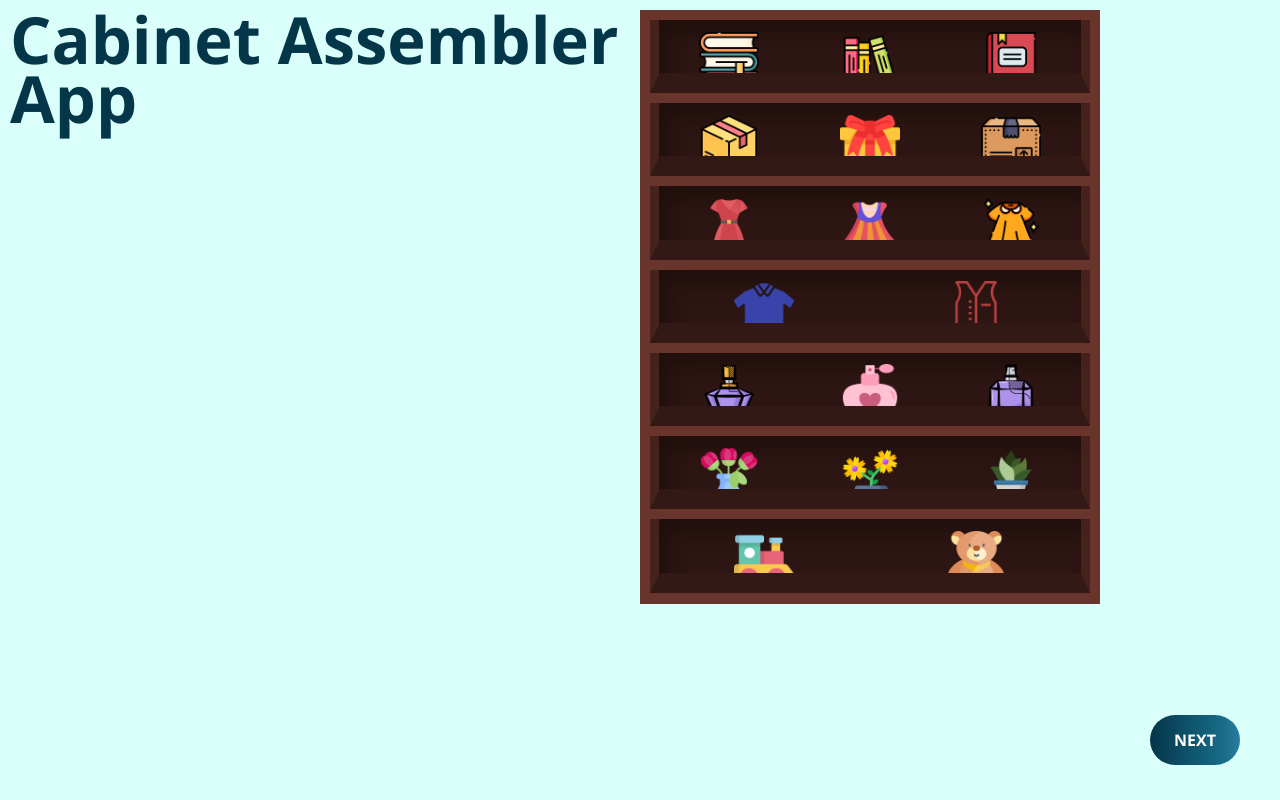
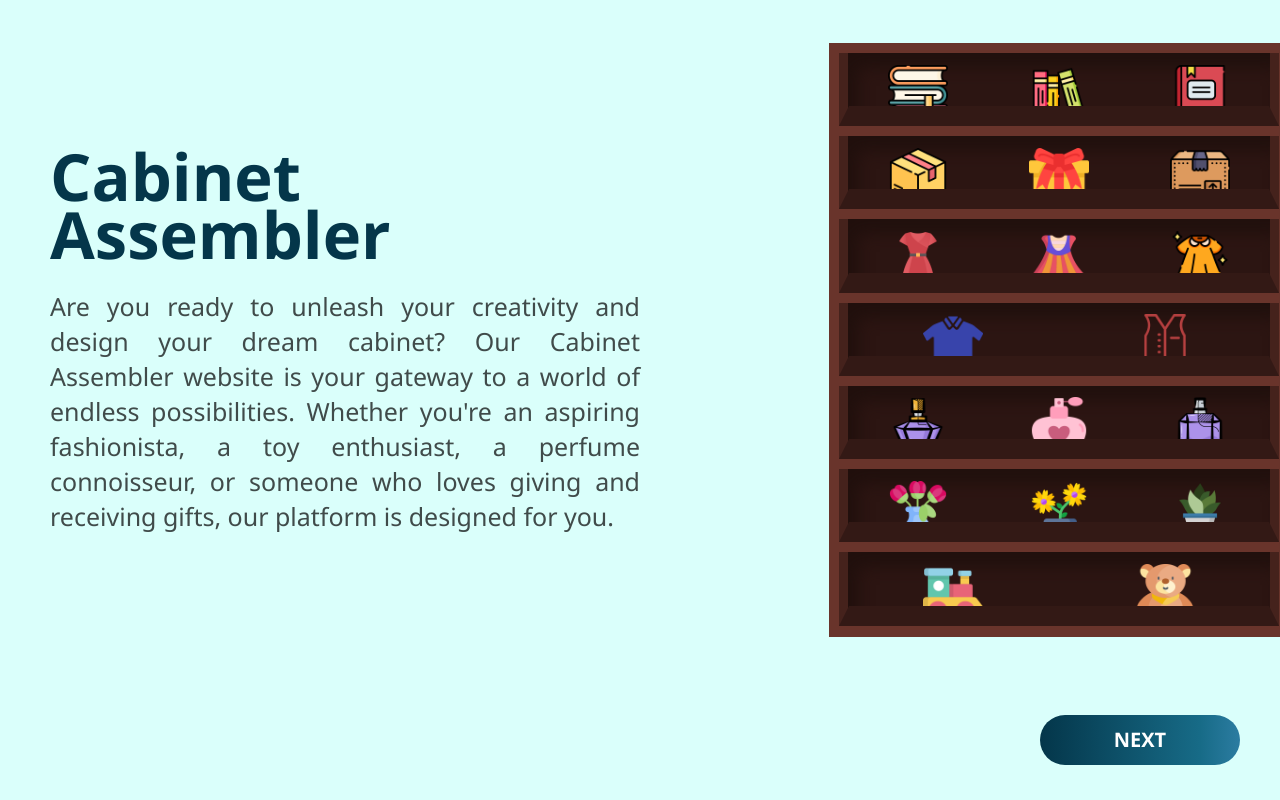
Before and after one commit to Rashika258/cabinet-assembler, a React (Create React App) app: page / in a window 1280 px wide. Built offline with nearby package versions, Linux system fonts and the light colour scheme.

Commit message:
footer changes

```diff
--- a/src/components/CabinetFooter/CabinetFooter.css
+++ b/src/components/CabinetFooter/CabinetFooter.css
@@ -8,12 +8,13 @@
 }
 
 .cabinet__footer-btn {
+    width: 200px;
   display: block;
   margin: 20px 0;
   min-height: 50px;
   padding: 13px 24px;
   font-family: 'Open Sans';
-  font-size: 16px;
+  font-size: 20px;
   line-height: 20px;
   font-weight: bold;
   text-transform: uppercase;
--- a/src/components/CabinetFooter/CabinetFooter.js
+++ b/src/components/CabinetFooter/CabinetFooter.js
@@ -1,16 +1,32 @@
-import React from 'react';
-import './CabinetFooter.css';
+import React from "react";
+import "./CabinetFooter.css";
+import { useLocation, useNavigate } from "react-router-dom";
 
 const CabinetFooter = () => {
-    const handleNavigation = () =>{
-
+  const location = useLocation();
+  const navigate = useNavigate();
+  const handleNavigation = () => {
+    if (location.pathname === "/") {
+      navigate("/parts-selection");
+    } else if (location.pathname === "/parts-selection") {
+      navigate("/assembly");
+    } else if (location.pathname === "/assembly") {
+      navigate("/final-product");
+    } else {
+      return;
     }
+    console.log("location", location);
+  };
   return (
-    <div className='cabinet__footer__wrap'>
-    <button className='cabinet__footer-btn' onClick={(e) => handleNavigation()}> Next</button>
-
+    <div className="cabinet__footer__wrap">
+      <button
+        className="cabinet__footer-btn"
+        onClick={(e) => handleNavigation()}
+      >
+        Next
+      </button>
     </div>
   );
-}
+};
 
 export default CabinetFooter;
--- a/src/components/CabinetHomePage/CabinetHomePage.css
+++ b/src/components/CabinetHomePage/CabinetHomePage.css
@@ -16,18 +16,29 @@
 
 }
 
+.cabinet__home__page-content .cabinet__wrap {
+    width: 50%;
+    height: 100%;
+    display: flex;
+    align-items: center;
+    justify-content: center;
+    padding-right: 40px;
+}
+
 .home__page__description-wrap {
     width: 50%;
     height: 100%;
+    display: flex;
+    align-items: center;
+    justify-content: center;
+    flex-direction: column;
+    padding-left: 40px;
 
 }
 
 .home__page__description-wrap .heading {
     font-size: 65px;
     font-weight : 700;
-    max-width: 800px;
-    margin-left: auto;
-    margin-right: auto;
     margin-bottom: 25px;
     line-height: 0.9;
     font-family: 'Open Sans';
@@ -36,10 +47,11 @@
 }
 
 .home__page__description-wrap .sub-text {
-    max-width: 630px;
     font-size: 25px;
     line-height: 1.4;
     margin-left: auto;
     margin-right: auto;
     opacity: 0.7;
+    font-family: 'Segoe UI', Tahoma, Geneva, Verdana, sans-serif;
+    text-align: justify;
 }
--- a/src/components/CabinetHomePage/CabinetHomePage.js
+++ b/src/components/CabinetHomePage/CabinetHomePage.js
@@ -6,12 +6,18 @@ import CabinetFooter from "../CabinetFooter/CabinetFooter";
 const CabinetHomePage = () => {
   return (
     <div className="cabinet__home__page">
-    <div className="cabinet__home__page-content">
-      <div className="home__page__description-wrap">
-        <h1 className="heading">Cabinet Assembler App</h1>
-        <p className="sub-text"></p>
-      </div>
-      <CompleteCabinet />
+      <div className="cabinet__home__page-content">
+        <div className="home__page__description-wrap">
+          <h1 className="heading">Cabinet Assembler</h1>
+          <p className="sub-text">
+            Are you ready to unleash your creativity and design your dream
+            cabinet? Our Cabinet Assembler website is your gateway to a world of
+            endless possibilities. Whether you're an aspiring fashionista, a toy
+            enthusiast, a perfume connoisseur, or someone who loves giving and
+            receiving gifts, our platform is designed for you.
+          </p>
+        </div>
+        <CompleteCabinet />
       </div>
       <CabinetFooter />
     </div>
```
